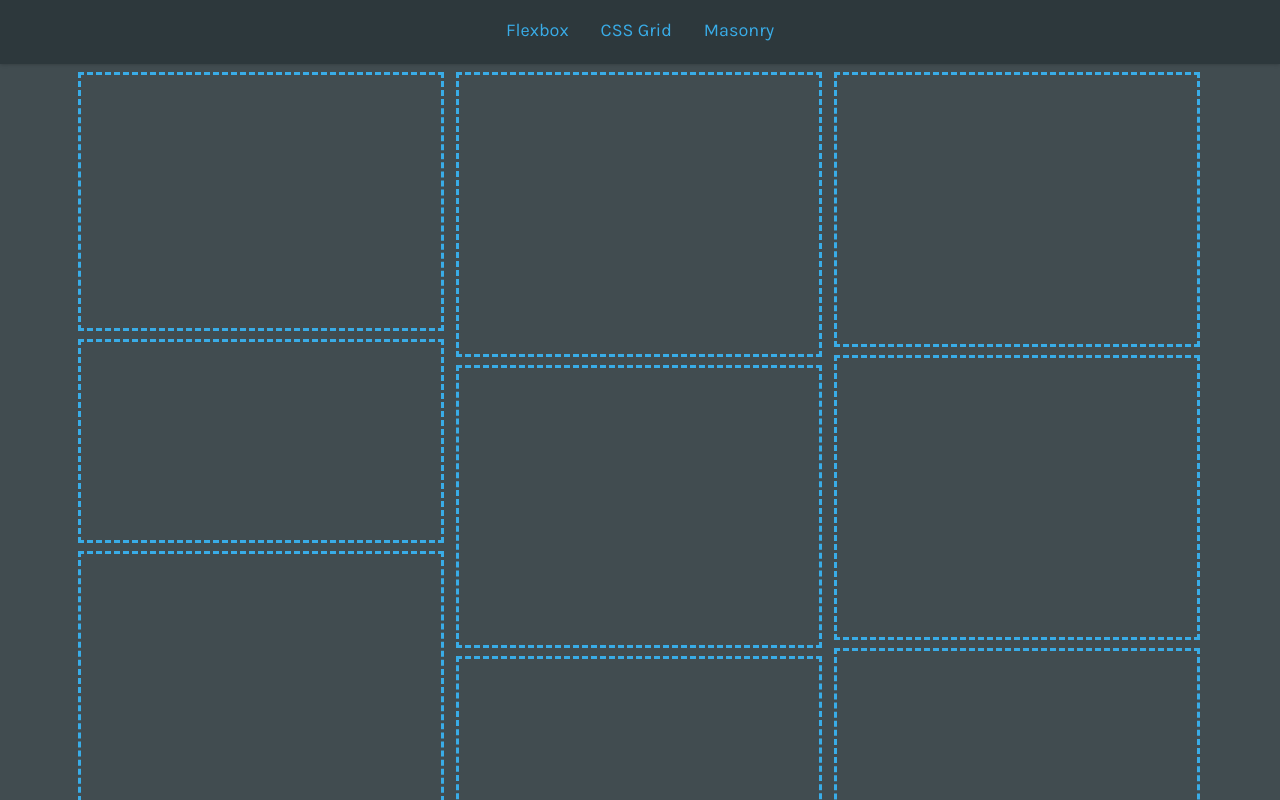
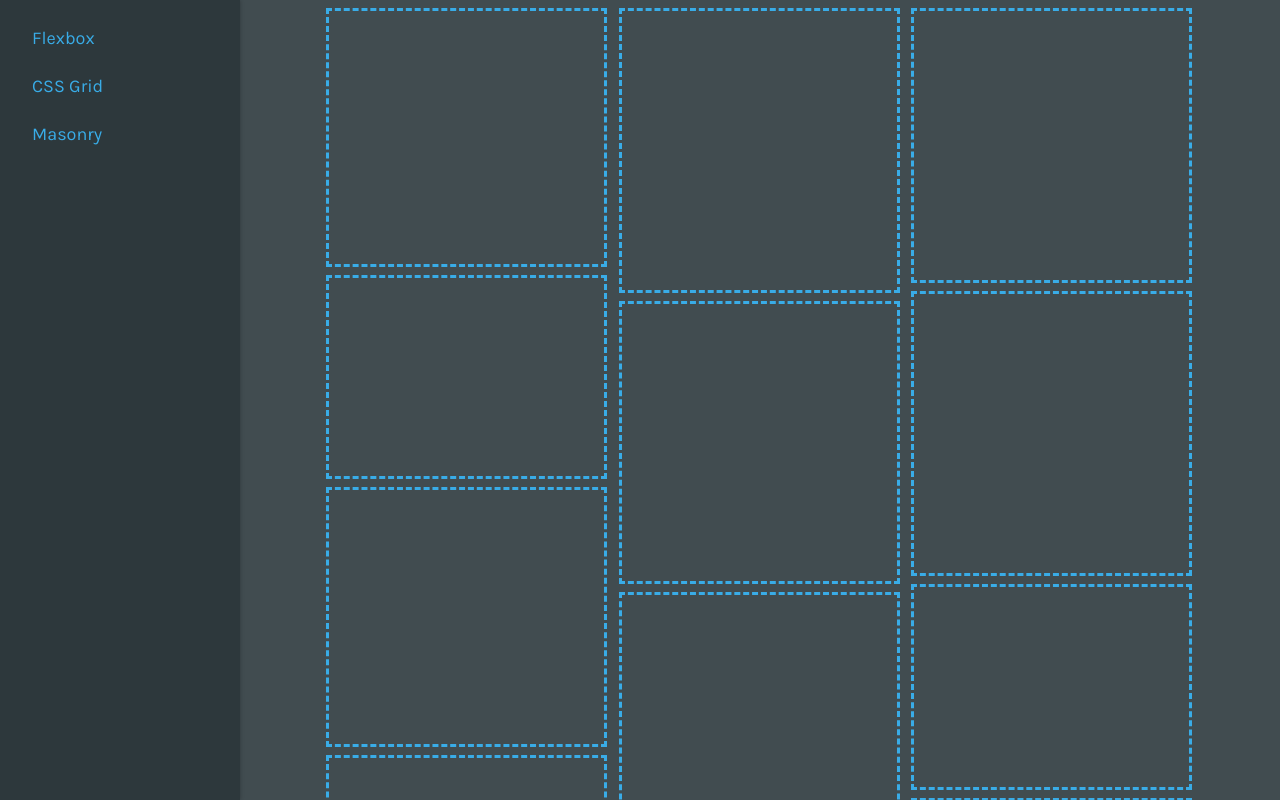
Before and after one commit to orjanbp/react-functional, a React (Create React App) app: page /masonry in a window 1280 px wide. Shown: the top 800 px of the page. Built offline with nearby package versions, Linux system fonts and the light colour scheme.

Commit message:
refactor: make top nav into sidebar nav

```diff
--- a/src/App.js
+++ b/src/App.js
@@ -1,7 +1,7 @@
 import React from 'react'
 import { BrowserRouter as Router, Route } from 'react-router-dom'
 
-import Header from './components/header/header'
+import Sidebar from './components/sidebar/sidebar'
 
 import PageFlexbox from './pages/flexbox'
 import PageCssGrid from './pages/css-grid'
@@ -10,7 +10,7 @@ import PageMasonry from './pages/masonry'
 function App() {
   return (
     <Router>
-      <Header
+      <Sidebar
         links={[
           {
             name: 'Flexbox',
--- a/src/components/header/header.js
+++ /dev/null
@@ -1,30 +0,0 @@
-import React from 'react'
-import styled from 'styled-components'
-
-import NavLink from './nav-link'
-
-const HeaderOuter = styled.header`
-  display: flex;
-  flex-direction: column;
-  justify-content: center;
-  height: 64px;
-  width: 100%;
-  background-color: #2d383c;
-  box-shadow: 0px 0px 4px rgba(0, 0, 0, 0.27);
-`
-
-const HeaderNav = styled.nav`
-  align-self: center;
-`
-
-const Header = ({ links }) => (
-  <HeaderOuter>
-    <HeaderNav>
-      {links.map(link => {
-        return <NavLink to={link.to}>{link.name}</NavLink>
-      })}
-    </HeaderNav>
-  </HeaderOuter>
-)
-
-export default Header
--- a/src/components/page.js
+++ b/src/components/page.js
@@ -7,6 +7,8 @@ const Page = styled.div`
     width: 100%;
     margin: auto;
     padding: 0px 8px;
+    padding-left: 248px;
+    box-sizing: border-box;
 
     @media screen and (min-width:1140px) {
         max-width: 1140px;
--- a/src/components/header/nav-link.js
+++ b/src/components/sidebar/nav-link.js
@@ -3,7 +3,7 @@ import { Link } from 'react-router-dom'
 import Text from '../text'
 
 const NavLink = styled(Link)`
-  display: inline-block;
+  display: block;
   padding: 10px 16px;
   text-decoration: none;
   margin: 0rem;
@@ -20,7 +20,7 @@ const NavLink = styled(Link)`
     width: 0px;
     height: 2px;
     background-color: ${Text.color.link};
-    margin: 2px auto 0px;
+    margin-top: 2px;
     border-radius: 1px;
     transition: width 0.2s ease-out;
   }
--- /dev/null
+++ b/src/components/sidebar/sidebar.js
@@ -0,0 +1,28 @@
+import React from 'react'
+import styled from 'styled-components'
+
+import NavLink from './nav-link'
+
+const SidebarOuter = styled.div`
+  position: fixed;
+  height: 100%;
+  width: 240px;
+  background-color: #2d383c;
+  box-shadow: 0px 0px 4px rgba(0, 0, 0, 0.27);
+`
+
+const SidebarNav = styled.nav`
+  padding: 16px;
+`
+
+const Sidebar = ({ links }) => (
+  <SidebarOuter>
+    <SidebarNav>
+      {links.map(link => {
+        return <NavLink to={link.to}>{link.name}</NavLink>
+      })}
+    </SidebarNav>
+  </SidebarOuter>
+)
+
+export default Sidebar
```
